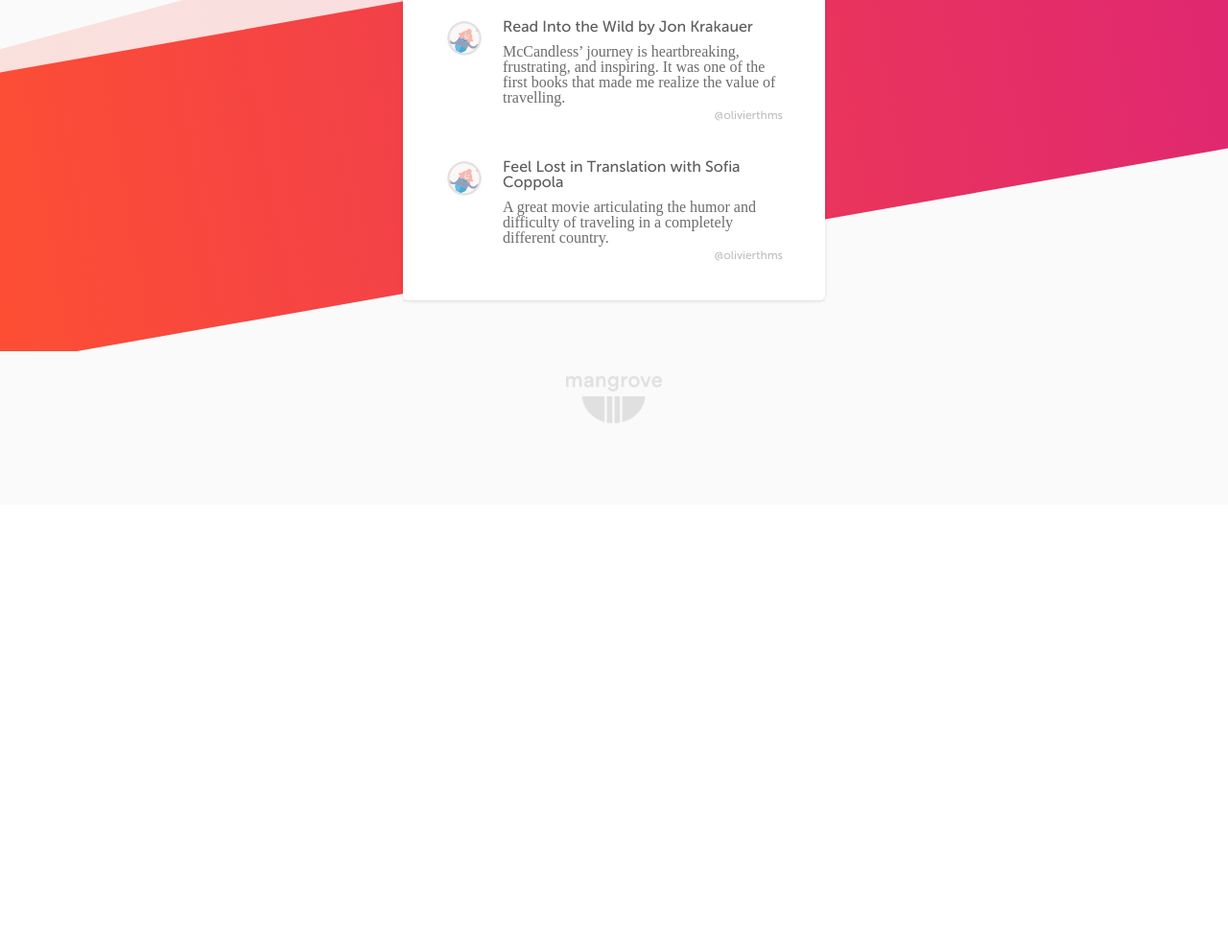
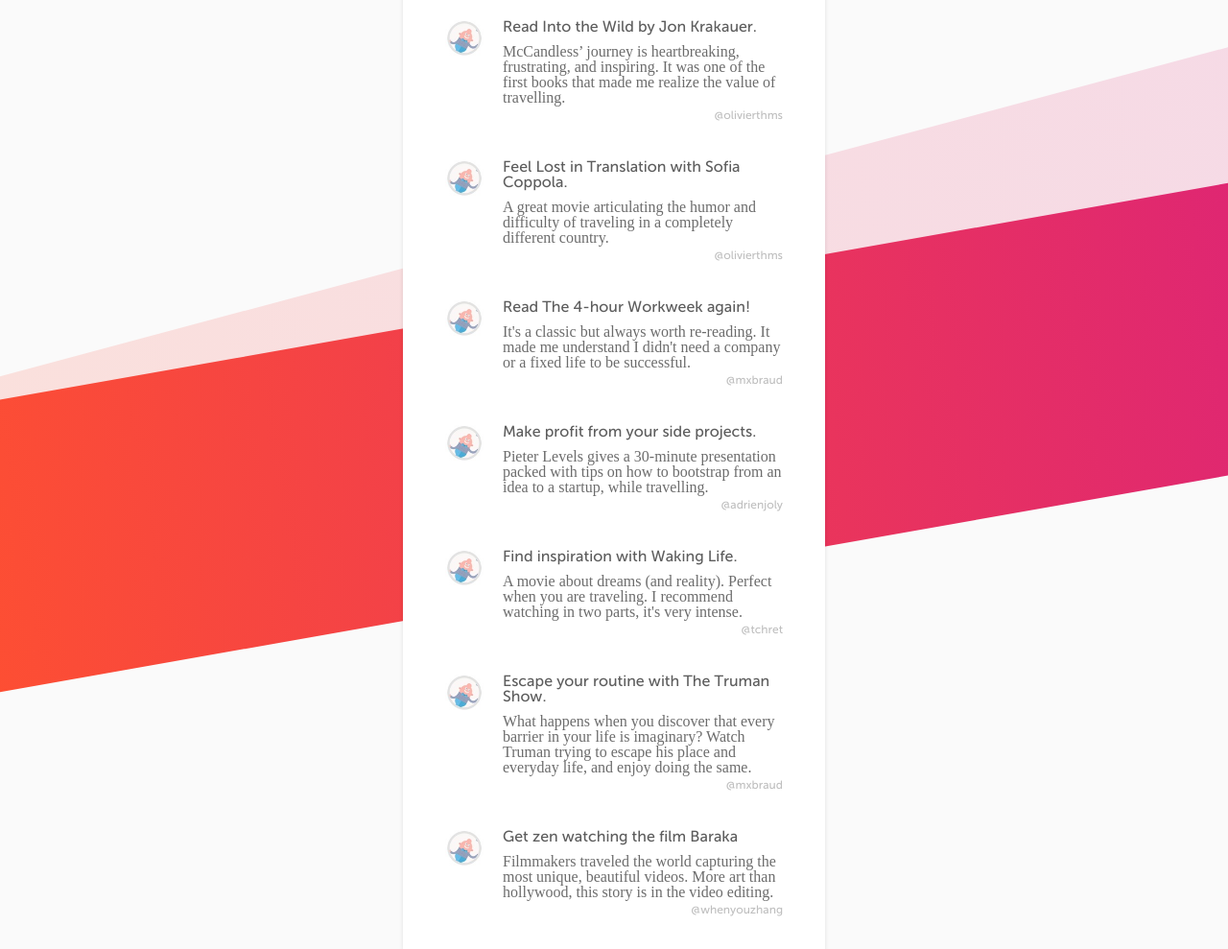
Before and after one commit to MeetMangrove/nomadpack, a plain HTML site: page get-inspired/index.html in a window 1280 px wide. Shown: the part 390-1379 px from the top of the page at 96% size. Before the commit the page ends 916 px from the top, so only its background shows below. Drawn offline with Linux system fonts and the light colour scheme.

Commit message:
integrated content on "get inspired"

```diff
--- a/get-inspired/index.html
+++ b/get-inspired/index.html
@@ -31,22 +31,71 @@
 
         <div class="menu">
           <ul>
+
             <li>
               <a href="#">
                 <div class="menu-item-img" style="background-image: url(test.jpg);"></div>
-                <p class="menu-item-title">Read Into the Wild by Jon Krakauer</p>
+                <p class="menu-item-title">Read Into the Wild by Jon Krakauer.</p>
               </a>
               <p class="menu-item-desc">McCandless’ journey is heartbreaking, frustrating, and inspiring. It was one of the first books that made me realize the value of travelling.</p>
               <a href="https://twitter.com/olivierthms" class="menu-item-tweep">@olivierthms</a>
             </li>
+
             <li>
               <a href="#">
                 <div class="menu-item-img" style="background-image: url(test.jpg);"></div>
-                <p class="menu-item-title">Feel Lost in Translation with Sofia Coppola</p>
+                <p class="menu-item-title">Feel Lost in Translation with Sofia Coppola.</p>
               </a>
               <p class="menu-item-desc">A great movie articulating the humor and difficulty of traveling in a completely different country.</p>
               <a href="https://twitter.com/olivierthms" class="menu-item-tweep">@olivierthms</a>
             </li>
+
+            <li>
+              <a href="#">
+                <div class="menu-item-img" style="background-image: url(test.jpg);"></div>
+                <p class="menu-item-title">Read The 4-hour Workweek again!</p>
+              </a>
+              <p class="menu-item-desc">It's a classic but always worth re-reading. It made me understand I didn't need a company or a fixed life to be successful.</p>
+              <a href="https://twitter.com/mxbraud" class="menu-item-tweep">@mxbraud</a>
+            </li>
+
+            <li>
+              <a href="https://levels.io/bootstrapping/">
+                <div class="menu-item-img" style="background-image: url(test.jpg);"></div>
+                <p class="menu-item-title">Make profit from your side projects.</p>
+              </a>
+              <p class="menu-item-desc">Pieter Levels gives a 30-minute presentation packed with tips on how to bootstrap from an idea to a startup, while travelling.</p>
+              <a href="https://twitter.com/adrienjoly" class="menu-item-tweep">@adrienjoly</a>
+            </li>
+
+            <li>
+              <a href="#">
+                <div class="menu-item-img" style="background-image: url(test.jpg);"></div>
+                <p class="menu-item-title">Find inspiration with Waking Life.</p>
+              </a>
+              <p class="menu-item-desc">A movie about dreams (and reality). Perfect when you are traveling. I recommend watching in two parts, it's very intense.</p>
+              <a href="https://twitter.com/tchret" class="menu-item-tweep">@tchret</a>
+            </li>
+
+            <li>
+              <a href="#">
+                <div class="menu-item-img" style="background-image: url(test.jpg);"></div>
+                <p class="menu-item-title">Escape your routine with The Truman Show.</p>
+              </a>
+              <p class="menu-item-desc">What happens when you discover that every barrier in your life is imaginary?
+Watch Truman trying to escape his place and everyday life, and enjoy doing the same.</p>
+              <a href="https://twitter.com/mxbraud" class="menu-item-tweep">@mxbraud</a>
+            </li>
+
+            <li>
+              <a href="#">
+                <div class="menu-item-img" style="background-image: url(test.jpg);"></div>
+                <p class="menu-item-title">Get zen watching the film Baraka</p>
+              </a>
+              <p class="menu-item-desc">Filmmakers traveled the world capturing the most unique, beautiful videos. More art than hollywood, this story is in the video editing.</p>
+              <a href="https://twitter.com/whenyouzhang" class="menu-item-tweep">@whenyouzhang</a>
+            </li>
+
           </ul>
         </div>
         <div class="Line"></div>
```
